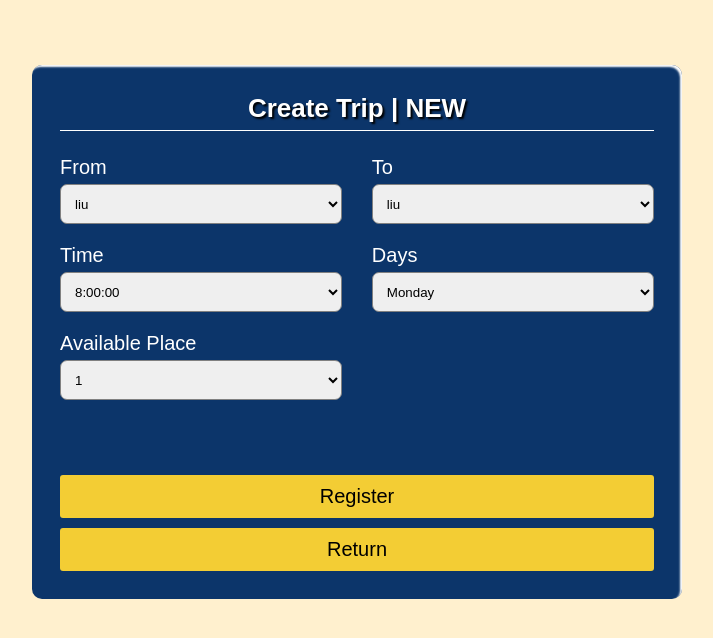
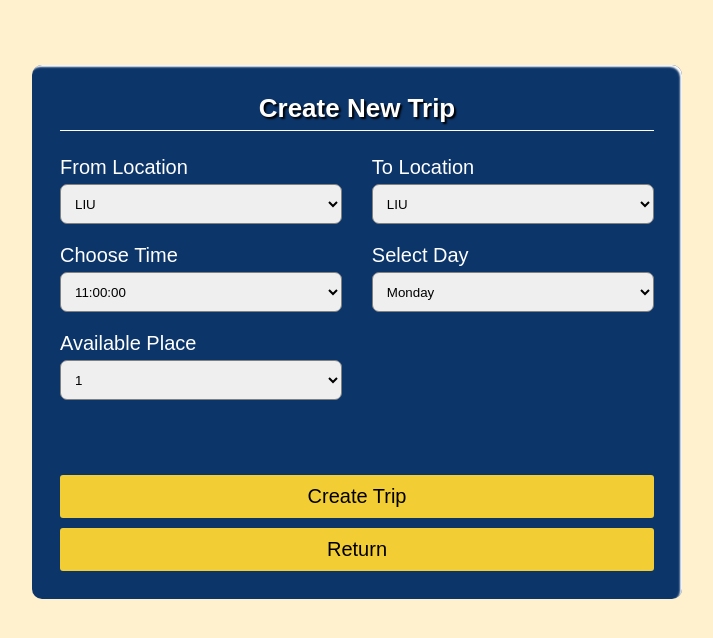
Before and after one commit to MouhamadKraytem/WaselniProject, a PHP site: page /driverPages/createtrip/formtrip.php in a window 1280 px wide. Shown: the part 68-706 px from the top of the page, without its empty margins (283-996 px from the left). Run offline with PHP 8.4, Linux system fonts and the light colour scheme; data comes from the database, SQL or seed files in the repository.

Commit message:
add and delete trip

```diff
--- a/all/driverPages/createtrip/form.css
+++ b/all/driverPages/createtrip/form.css
@@ -180,3 +180,6 @@ ul{
     color: azure;
 
 }
+form .err{
+    color: aqua;
+}
--- a/all/driverPages/createtrip/formtrip.php
+++ b/all/driverPages/createtrip/formtrip.php
@@ -1,15 +1,61 @@
 <!DOCTYPE html>
+
+<?php
+include('../../connection.php');
+$error="";
+if (isset($_POST['submit'])) {
+  session_start();
+  $id = $_SESSION['id'];
+  // echo $id;
+  $from = $_POST['from'];
+  $to = $_POST['to'];
+  $day = $_POST['day'];
+  $time = $_POST['time'];
+  $availableNB = $_POST['availableNB'];
+  // echo $from ."<br>";
+  // echo $to ."<br>";
+  // echo $day ."<br>";
+  // echo $time ."<br>";
+  // echo $availableNB  ."<br>";
+  // $getAllTrip = "SELECT * FROM trip";
+  // $res = mysqli_query($conn , $getAllTrip);
+  // $conf = false;
+  // while ($row = mysqli_fetch_array($res)) {
+  //   if ($row['fromlocationID'] = $from && $row['tolocationID'] = $to && $row['time'] = $time  && $row['day'] = $day) {
+  //     $conf = true;
+  //   }
+  // }
+
+  // if($conf == false):
+  if ($from == $to) {
+    $error = "you can't select the same locations";
+  }else {
+    $query = "INSERT INTO `trip`(`tripID`, `fromlocationID`, `toLocationID`, `time`, `dayID`, `availableNB`, `DriverID`)
+    VALUES (NULL,'$from','$to','$time','$day','$availableNB','$id')";
+
+    mysqli_query($conn , $query);
+    session_start();
+    $_SESSION['insert'] = "insert sucess";
+    header("location:../profileDriver.php");
+    session_destroy();
+  }
+  // endif;
+}
+if (isset($_POST['return'])) {
+  header("location:../profileDriver.php");
+}
+
+?>
 <html>
   <head>
     <meta charset="utf-8" />
     <title>Create Trip | NEW</title>
-    <meta name="viewport" content="width=device-width,
-      initial-scale=1.0"/>
+    <meta name="viewport" content="width=device-width,initial-scale=1.0"/>
     <link rel="stylesheet" href="form.css" />
     <link rel= " stylesheet "href="https://stackpath.bootstrapcdn.com/font-awesome/4.7.0/css/font-awesome.min.css"/>
   </head>
   <body>
-        <!--navbarrrrrrrrrrrrrrrrrrr-->
+        <!--navbar-->
         <nav class="navbar">
             <h1 class="logo">W'aselni</h1>
             <ul class="nav-links">
@@ -22,66 +68,73 @@
 
         </nav>
     <div class="container">
-      <h1 class="form-title">Create Trip | NEW</h1>
-      <form action="#">
+      <h1 class="form-title">Create New Trip</h1>
+      <form action="./formtrip.php" method =post >
         <div class="main-user-info">
         <div class="user-input-box">
-            <label for="email">From</label>
+            <label for="email">From Location</label>
             <!-- <input type="email" id="email" name="email" placeholder="Enter the area"/> -->
             <select name="from" id="">
-              <option value="liu">liu</option>
-              <option value="liu">koura</option>
-              <option value="liu">baddawi</option>
+              <?php
+              $query = "SELECT * FROM `location` WHERE 1";
+              $res = mysqli_query($conn , $query);
+              while ($row = mysqli_fetch_array($res)) {
+                echo "<option value=".$row['locationID'].">".$row['locationName']."</option>";
+              }
+              ?>
             </select>
           </div>
           <div class="user-input-box">
-            <label for="phoneNumber">To</label>
+            <label for="to">To Location</label>
             <select name="to" id="">
-              <option value="liu">liu</option>
-              <option value="liu">koura</option>
-              <option value="liu">baddawi</option>
+              <?php
+              $query = "SELECT * FROM `location` WHERE 1";
+              $res = mysqli_query($conn , $query);
+              while ($row = mysqli_fetch_array($res)) {
+                echo "<option value=".$row['locationID'].">".$row['locationName']."</option>";
+              }
+              ?>
             </select>
           </div>
           <div class="user-input-box">
-            <label for="time">Time</label>
-            <select name="from" id="">
-              <option value="liu">8:00:00</option>
-              <option value="liu">8:30:00</option>
-              <option value="liu">9:00:00</option>
+            <label for="time">Choose Time</label>
+            <select name="time" id="">
+              <?php
+              $query = "SELECT * FROM `time` WHERE 1";
+              $res = mysqli_query($conn , $query);
+              while ($row = mysqli_fetch_array($res)) {
+                echo "<option value=".$row['timeId'].">".$row['time']."</option>";
+              }
+              ?>
             </select>
           </div>
           <div class="user-input-box">
-            <label for="phoneNumber">Days</label>
-            <select name="from" id="">
-              <option value="liu">Monday</option>
-              <option value="liu">Tuesday</option>
-              <option value="liu">Wednesday</option>
-              <option value="liu">Thursday</option>
+            <label for="day">Select Day</label>
+            <select name="day" id="">
+              <?php
+              $query = "SELECT * FROM `days` WHERE 1";
+              $res = mysqli_query($conn , $query);
+              while ($row = mysqli_fetch_array($res)) {
+                echo "<option value=".$row['dayID'].">".$row['day']."</option>";
+              }
+              ?>
             </select>
           </div>
           <div class="user-input-box">
-            <label for="Available">Available Place</label>
-            <select name="from" id="">
-              <option value="liu">1</option>
-              <option value="liu">2</option>
-              <option value="liu">3</option>
-              <option value="liu">4</option>
+            <label for="availableNB">Available Place</label>
+            <select name="availableNB" id="">
+              <option value="1">1</option>
+              <option value="2">2</option>
+              <option value="3">3</option>
+              <option value="4">4</option>
             </select>
           </div>
 
-        <!-- <div class="gender-details-box">
-          <span class="gender-title">Gender</span>
-          <div class="gender-category">
-            <input type="radio" name="gender" id="male">
-            <label for="male">Male</label>
-            <input type="radio" name="gender" id="female">
-            <label for="female">Female</label>
-
-          </div> -->
         </div>
+        <p class = "err"><?php echo $error; ?></p>
         <div class="form-submit-btn">
-          <input type="submit" value="Register">
-          <input type="submit" value="Return">
+          <input type="submit" value="Create Trip" name = submit>
+          <input type="submit" value="Return" name = return>
         </div>
       </form>
     </div>
--- a/all/studentPages/profil.css
+++ b/all/studentPages/profil.css
@@ -410,3 +410,7 @@
     position: absolute;
     right: 0;
     }
+
+    li i:hover{
+        cursor: pointer;
+    }
```
Also changed, not shown: all/driverPages/deleteTrip.php (added, +24 -0 lines), all/driverPages/profileDriver.php (+8 -9 lines), all/driverPages/profils.css (renamed from all/driverPages/profil.css, +11 -19 lines).
